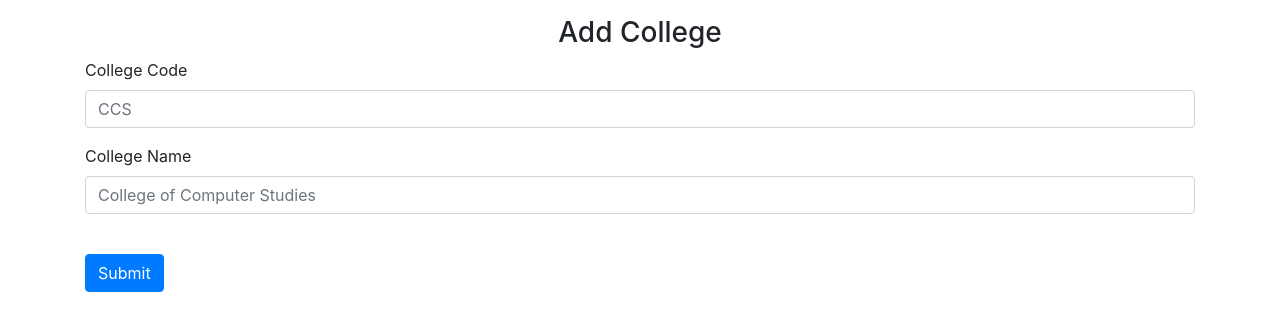
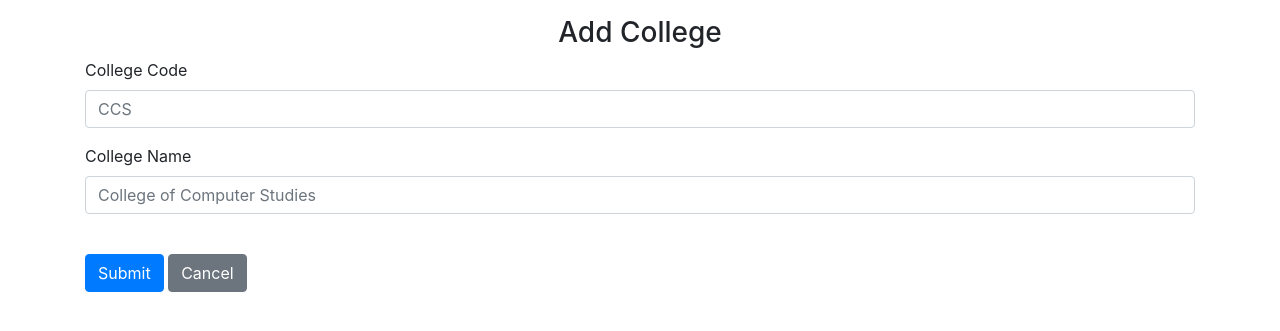
Before and after one commit to Lothany/CCC181-SIS, a Flask app: page /college/add in a window 1280 px wide. Shown: the part 56-387 px from the top of the page. Run offline with Flask 3, Linux system fonts and the light colour scheme; parts of the project's set-up code (start-up, migrations or seed data) failed here and were passed over; some libraries are stand-ins or nearby versions.

Commit message:
added cancel button

```diff
--- a/website/templates/add_college.html
+++ b/website/templates/add_college.html
@@ -27,6 +27,7 @@
     </div>
     <br />
     <button type ="submit" class="btn btn-primary">Submit</button>
+    <a href="javascript:history.back()" class="btn btn-secondary">Cancel</a>
 </form>
 
 {% endblock%}
```
